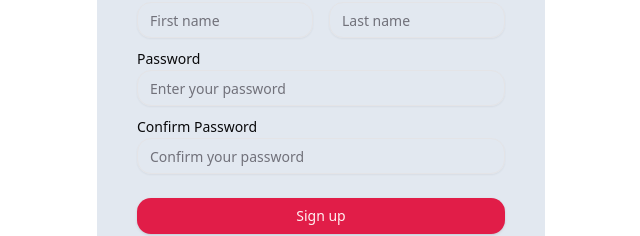
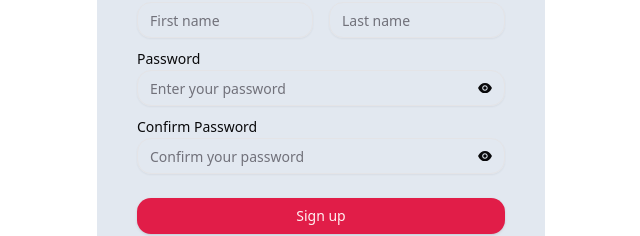
Before and after one commit to peti-krl/cos_mama_project_frontend, a React (Vite) app: page /register in a window 1280 px wide. Shown: the part 250-486 px from the top of the page, without its empty margins (319-959 px from the left). Built offline with nearby package versions, Linux system fonts and the light colour scheme.

Commit message:
(feat): Add show/hide password icon

```diff
--- a/src/app-components/SignUp/SignUpForm.tsx
+++ b/src/app-components/SignUp/SignUpForm.tsx
@@ -16,6 +16,7 @@ import { SignUpFormType } from "./types";
 import { SignUpFormSchema } from "./utils";
 import { GoogleSignUpButton } from "./GoogleSignUpButton";
 import { Checkbox } from "@/components/ui/checkbox";
+import { AiFillEye, AiFillEyeInvisible } from "react-icons/ai";
 import { useState } from "react";
 
 // TODO: Make DB call when ready
@@ -25,6 +26,8 @@ export const SignUpForm = () => {
     resolver: zodResolver(SignUpFormSchema),
   });
   const [terms, setTerms] = useState<boolean>(false);
+  const [showPassword, setShowPassword] = useState<boolean>(false);
+  const [showRepeatPassword, setShowRepeatPassword] = useState<boolean>(false);
 
   const onSubmit = (values: SignUpFormType) => {
     if (terms) {
@@ -84,11 +87,19 @@ export const SignUpForm = () => {
               <FormItem>
                 <FormLabel>Password</FormLabel>
                 <FormControl>
+                  <div className="relative">
                     <Input
                       placeholder="Enter your password"
-                    type="password"
+                      type={showPassword ? "text" : "password"}
                       {...field}
                     />
+                    <div
+                      className="absolute inset-y-0 right-0 pr-3 flex items-center cursor-pointer"
+                      onClick={() => setShowPassword((prevState) => !prevState)}
+                    >
+                      {showPassword ? <AiFillEyeInvisible /> : <AiFillEye />}
+                    </div>
+                  </div>
                 </FormControl>
                 <FormMessage />
               </FormItem>
@@ -101,11 +112,25 @@ export const SignUpForm = () => {
               <FormItem>
                 <FormLabel>Confirm Password</FormLabel>
                 <FormControl>
+                  <div className="relative">
                     <Input
                       placeholder="Confirm your password"
-                    type="password"
+                      type={showRepeatPassword ? "text" : "password"}
                       {...field}
                     />
+                    <div
+                      className="absolute inset-y-0 right-0 pr-3 flex items-center cursor-pointer"
+                      onClick={() =>
+                        setShowRepeatPassword((prevState) => !prevState)
+                      }
+                    >
+                      {showRepeatPassword ? (
+                        <AiFillEyeInvisible />
+                      ) : (
+                        <AiFillEye />
+                      )}
+                    </div>
+                  </div>
                 </FormControl>
                 <FormMessage />
               </FormItem>
```
Lines whose indentation alone changed are shown as unchanged.
